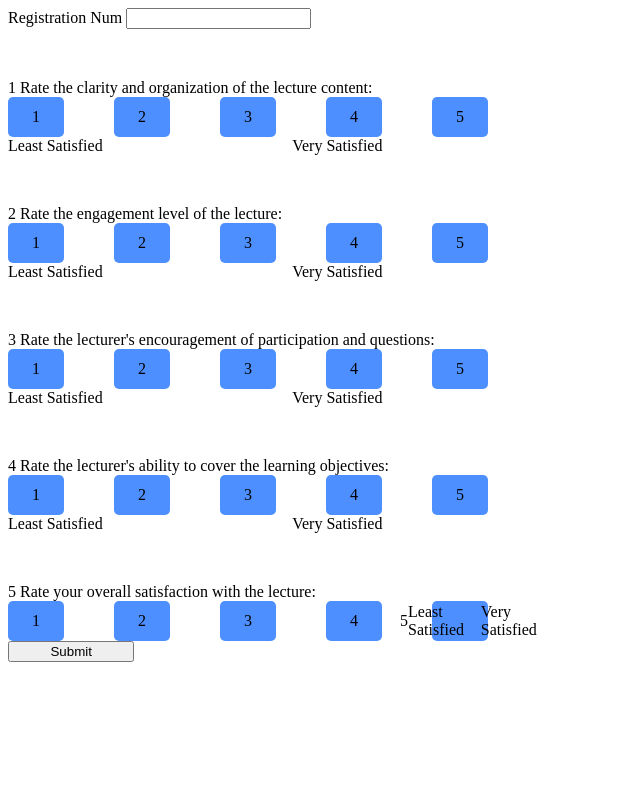
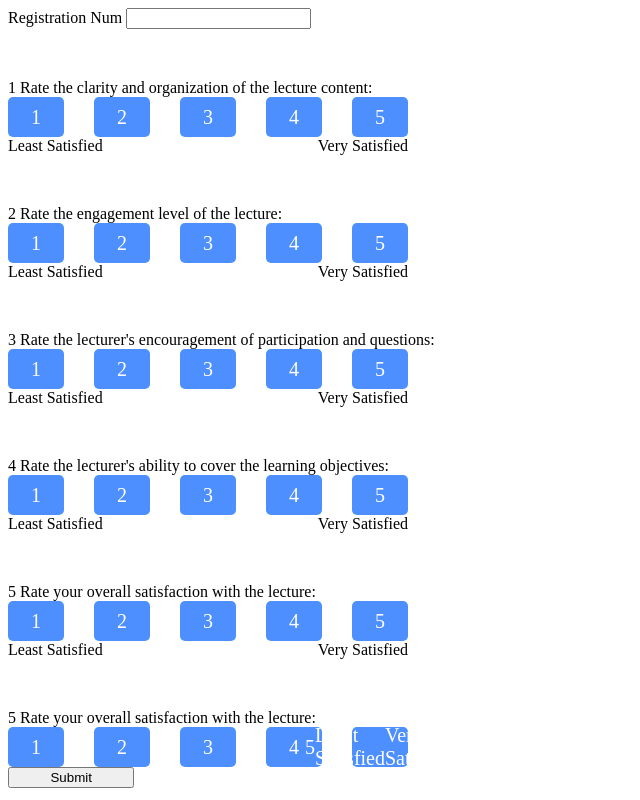
Before and after one commit to Dbhardwaj99/feedback-shystum, a Flask app: template templates/views/feed-form.html in a window 1280 px wide. Shown: the whole page, without its empty margins (0-640 px from the left). Run offline with Flask 3, Linux system fonts and the light colour scheme; the template is opened without the code that fills it, so the values that code supplies are empty; some libraries are stand-ins or nearby versions.

Commit message:
form css

```diff
--- a/static/css/form.css
+++ b/static/css/form.css
@@ -6,9 +6,11 @@
   row-gap: 50px;
 }
 
+
 .rating {
+  width: 25rem;
   display: flex;
-  gap: 50px;
+  justify-content: space-between;
 }
 
 .rating label {
@@ -19,6 +21,8 @@
   display: flex;
   align-items: center;
   justify-content: center;
+  color: #fff;
+  font-size: 2.5vh;
 }
 
 input[type="radio"]{
@@ -26,8 +30,9 @@ input[type="radio"]{
 }
 
 .marker {
+  width: 25rem;
   display: flex;
-  gap: 15%;
+  justify-content: space-between;
 }
 
 .button {
--- a/templates/views/feed-form.html
+++ b/templates/views/feed-form.html
@@ -91,6 +91,28 @@
         </span>
       </div>
       <div class="rating">
+        <input id="q4_1" type="radio" name="q5" value="1" /><label for="q4_1">1</label>
+        <input id="q4_2" type="radio" name="q5" value="2" /><label for="q4_2">2</label>
+        <input id="q4_3" type="radio" name="q5" value="3" /><label for="q4_3">3</label>
+        <input id="q4_4" type="radio" name="q5" value="4" /><label for="q4_4">4</label>
+        <input id="q4_5" type="radio" name="q5" value="5" /><label for="q4_5">5</label>
+      </div>
+      <div class="marker">
+        <div>Least Satisfied</div>
+        <div>Very Satisfied</div>
+      </div>
+    </div>
+
+
+
+
+    <div class="queries">
+      <div class="question">
+        <span class="question-number">5</span>
+        <span class="question-title">Rate your overall satisfaction with the lecture:
+        </span>
+      </div>
+      <div class="rating">
         <input id="q5_1" type="radio" name="q5" value="1" /><label for="q5_1">1</label>
         <input id="q5_2" type="radio" name="q5" value="2" /><label for="q5_2">2</label>
         <input id="q5_3" type="radio" name="q5" value="3" /><label for="q5_3">3</label>
```
